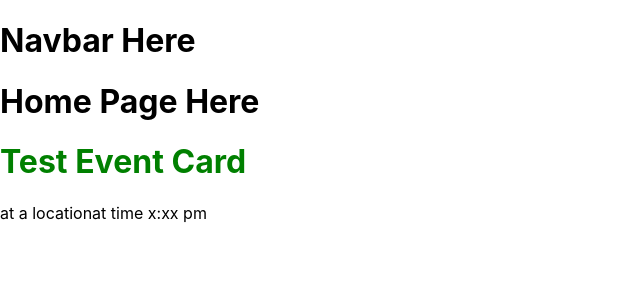
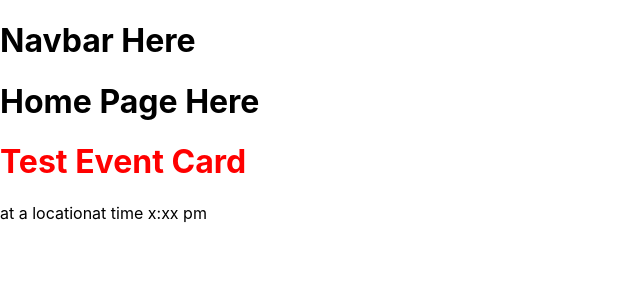
Before and after one commit to eli-front/JBS-Access, a Next.js app: page / in a window 1280 px wide. Shown: the top 300 px of the page, without its empty margins (0-640 px from the left). Built offline with nearby package versions, Linux system fonts and the light colour scheme.

Commit message:
changed to red

```diff
--- a/styles/Card.module.css
+++ b/styles/Card.module.css
@@ -1,3 +1,3 @@
 .name {
-  color: green;
+  color: red;
 }
```
